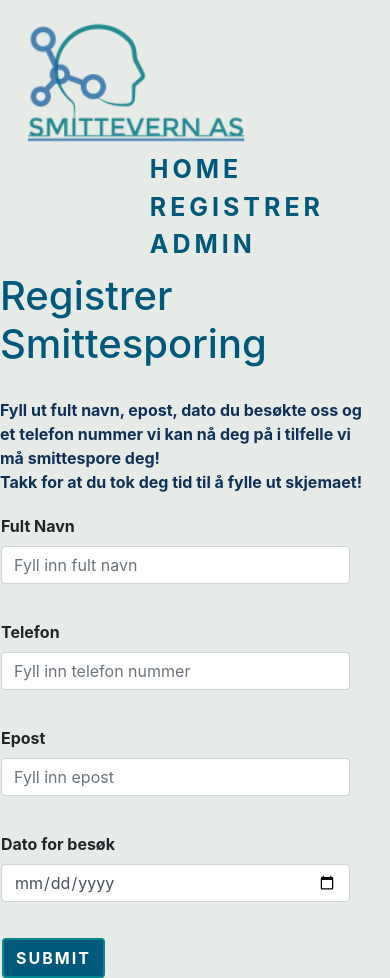
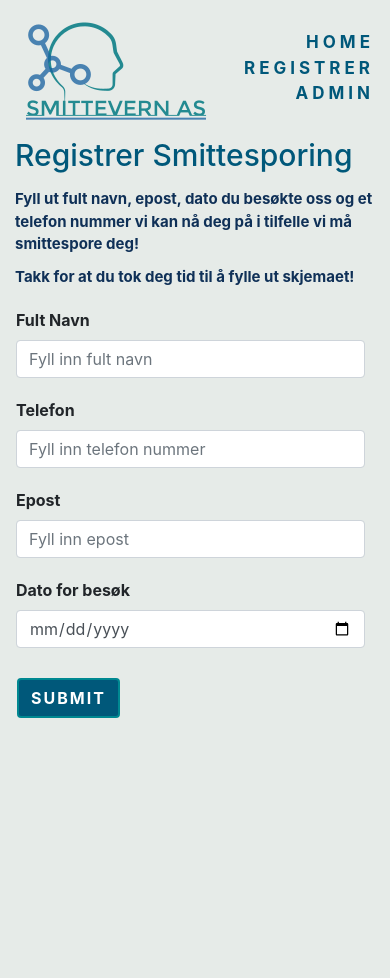
Before and after one commit to NinaWiik/intervju-react-oppgave, a React (Create React App) app: page / in a window 390 px wide. After the commit the page ends 844 px from the top, so only its background shows below. Built offline with nearby package versions, Linux system fonts and the light colour scheme.

Commit message:
Media Queries
Added mediaqueries

```diff
--- a/src/components/form/InfectionControlForm.js
+++ b/src/components/form/InfectionControlForm.js
@@ -1,22 +1,11 @@
 import React, { useState } from "react";
 import { useForm } from "react-hook-form";
-import * as yup from "yup";
 import { Button, Form } from "react-bootstrap";
 import ErrorMessage from "./ErrorMessage";
 
-const schema = yup.object().shape({
-  fultNavn: yup.string().required("fult navn er obligatorisk"),
-  epost: yup
-    .string()
-    .email("Vennligst skriv inn en korrekt epost")
-    .required("Epost er obligatorisk"),
-});
-
 function InfectionControlForm() {
   const [validated, setValidated] = useState(false);
-  const { register, handleSubmit, errors } = useForm({
-    validationSchema: schema,
-  });
+  const { register, handleSubmit, errors } = useForm();
 
   function onSubmit(data) {
     console.log("data", data);
@@ -24,7 +13,7 @@ function InfectionControlForm() {
   }
 
   return (
-    <div>
+    <>
       <p>
         Fyll ut fult navn, epost, dato du besøkte oss og et telefon nummer vi
         kan nå deg på i tilfelle vi må smittespore deg!
@@ -79,7 +68,7 @@ function InfectionControlForm() {
         </Form.Row>
         <Button type="submit">Submit</Button>
       </Form>
-    </div>
+    </>
   );
 }
 
--- /dev/null
+++ b/src/sass/partials/_mediaQueries.scss
@@ -0,0 +1,33 @@
+// MOBILE DEVICE
+
+@media only screen and (max-width: 600px) {
+    .container {
+        margin-left: 15px;
+        margin-right: 15px;
+    }
+
+    .logo {
+        width: 100%;
+    }
+
+    a {
+        font-size: 17px;
+        margin-right: 0;
+        text-align: right;
+    }
+
+    h1 {
+        font-size: 30px;
+        margin-bottom: 15px;
+    }
+
+    p {
+        font-size: 15px;
+        margin-bottom: 10px;
+    }
+
+    .form-group {
+        margin-bottom: 10px;
+        margin-top: 10px;
+    }
+}
--- a/src/sass/styles.scss
+++ b/src/sass/styles.scss
@@ -1,2 +1,3 @@
 @import "partials/_layout";
 @import "partials/_form";
+@import "partials/_mediaQueries";
```
